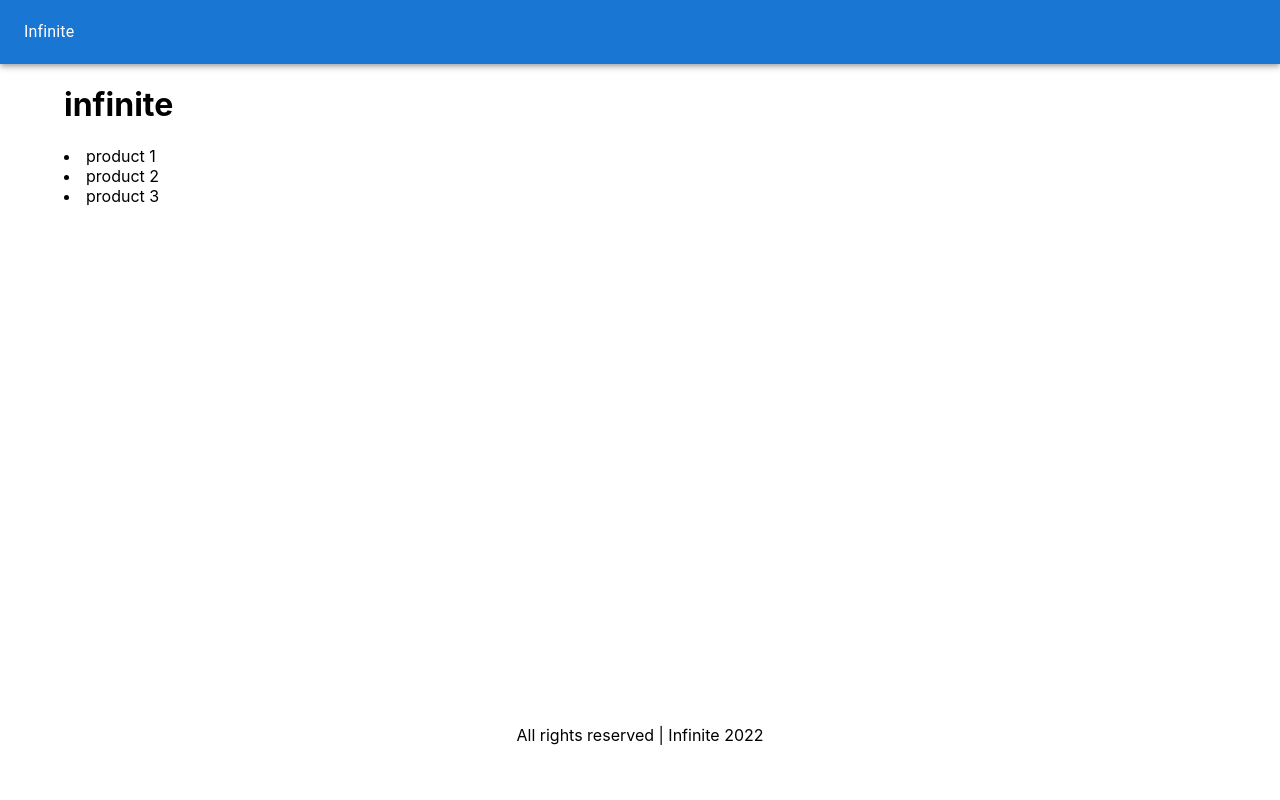
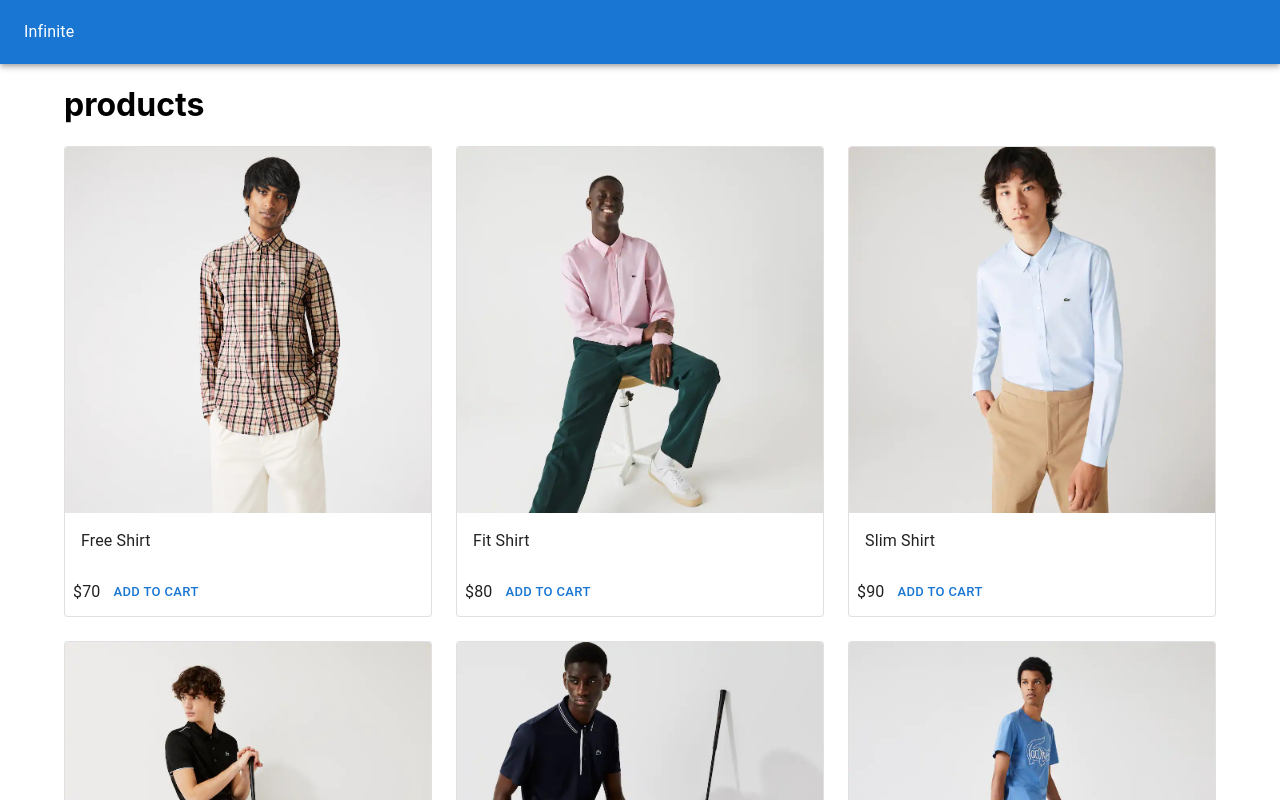
Before and after one commit to shouravrahman/infinite-ecommerce-nextjs, a Next.js app: page / in a window 1280 px wide. Shown: the top 800 px of the page. Built offline with nearby package versions, Linux system fonts and the light colour scheme.

Commit message:
cards added

```diff
--- a/pages/index.js
+++ b/pages/index.js
@@ -1,16 +1,47 @@
-import Head from 'next/head'
-import Image from 'next/image'
+import {
+	Button,
+	Card,
+	CardActionArea,
+	CardActions,
+	CardContent,
+	CardMedia,
+	Grid,
+	Typography,
+} from '@mui/material'
+
 import Layout from '../components/Layout'
-import styles from '../styles/Home.module.css'
+import data from '../utils/data'
 
 export default function Home() {
 	return (
 		<Layout>
 			<div>
-				<h1>infinite</h1>
-				<li>product 1</li>
-				<li>product 2</li>
-				<li>product 3</li>
+				<h1>products</h1>
+				<Grid container spacing={3}>
+					{data.products.map((product) => {
+						return (
+							<Grid item md={4} key={product.name}>
+								<Card variant='outlined'>
+									<CardActionArea>
+										<CardMedia
+											component='img'
+											image={product.image}
+											title={product.name}></CardMedia>
+										<CardContent>
+											<Typography>{product.name}</Typography>
+										</CardContent>
+									</CardActionArea>
+									<CardActions>
+										<Typography>${product.price}</Typography>
+										<Button size='small' color='primary'>
+											Add to Cart
+										</Button>
+									</CardActions>
+								</Card>
+							</Grid>
+						)
+					})}
+				</Grid>
 			</div>
 		</Layout>
 	)
```
